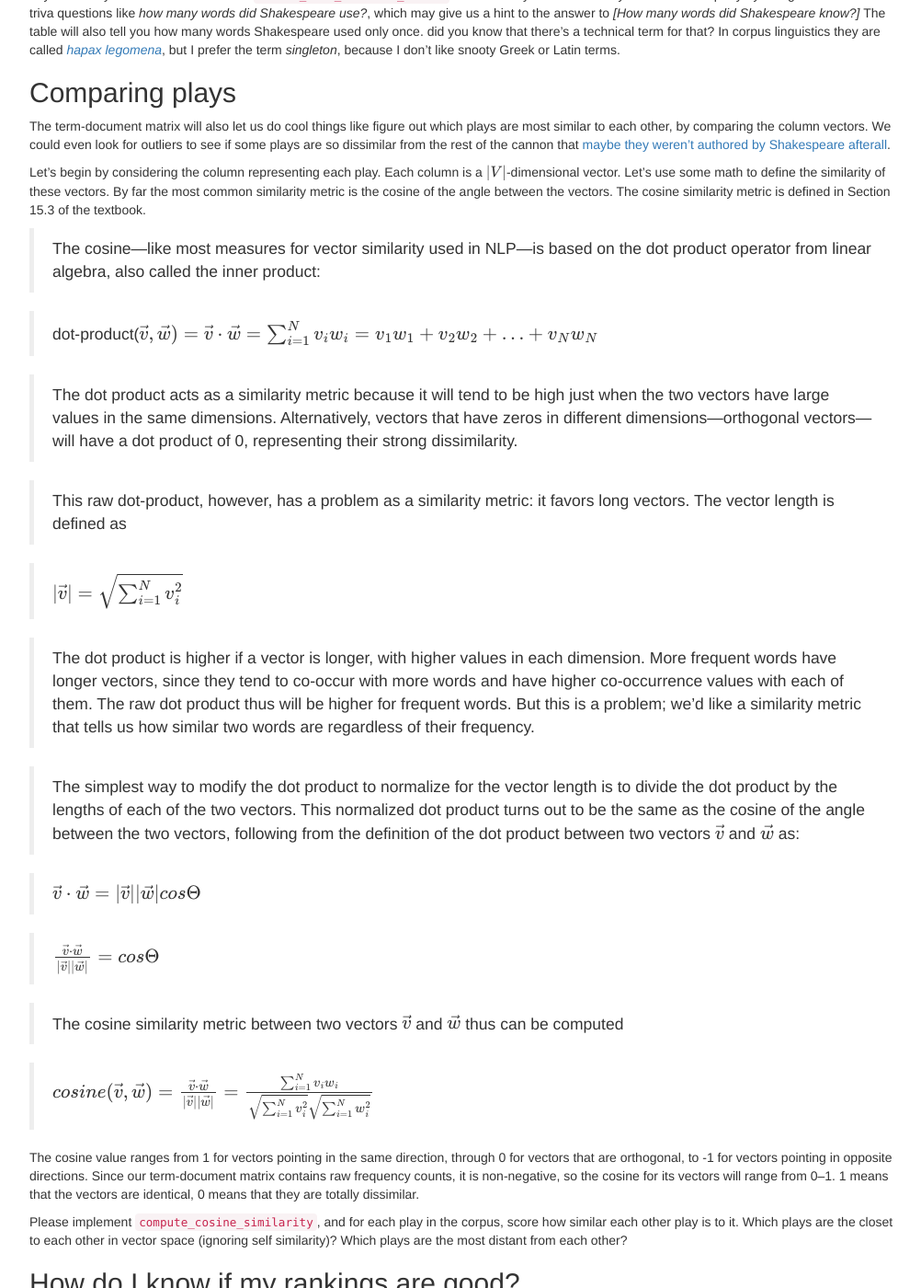
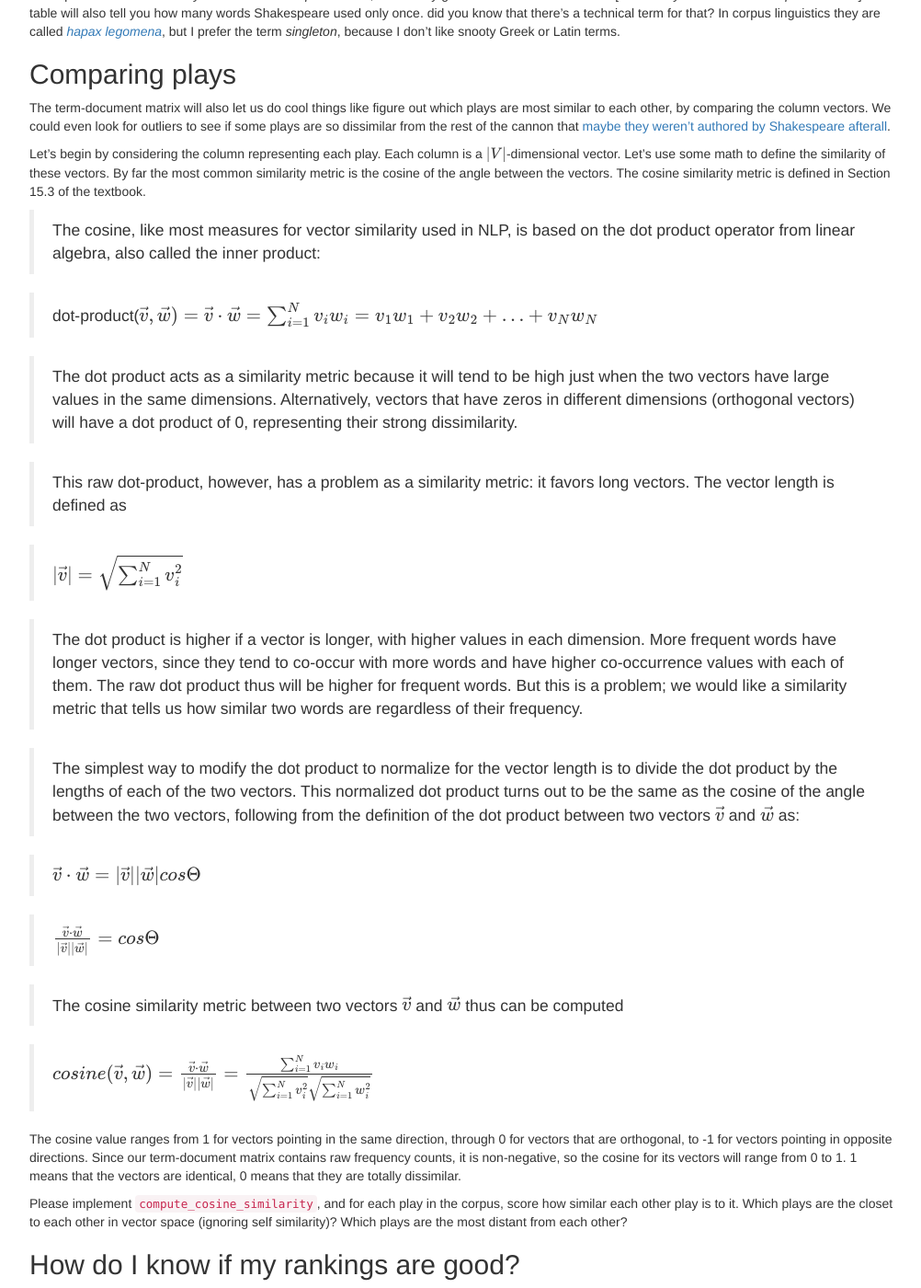
Before and after one commit to computational-linguistics-class/computational-linguistics-class.github.io, a Jekyll site: the page built from assignment3.md, in a window 1280 px wide and 1400 px high, scrolled down 925 px. Shown: the whole window at 92% size, without its empty margins (233-1235 px from the left). Built offline with Jekyll 4.4.1, drawn with Linux system fonts in a browser that asks for light colours; nearby versions of some CDN libraries; formulas are drawn with MathJax 3; a script that is not in the unit is left out; some of the changed text lies outside the part shown.

Commit message:
Minor edits

```diff
--- a/assignment3.md
+++ b/assignment3.md
@@ -64,7 +63,7 @@
 
 The dimensions of your term-document matrix will be the number of documents $D$ (in this case, the number of Shakespeare's plays that we give you in the corpus by the number of unique word types $\|V\|$ in that collection.   The columns represent the documents, and the rows represent the words, and each cell represents the frequency of that word in that document.
 
-In your code you will write a function to `create_term_document_matrix`.  This will let you be the hit of your next dinner party by being able to answer triva questions like *how many words did Shakespeare use?*, which may give us a hint to the answer to *[How many words did Shakespeare know?]*  The table will also tell you how many words Shakespeare used only once.  did you know that there's a technical term for that?  In corpus linguistics they are called [*hapax legomena*](https://en.wikipedia.org/wiki/Hapax_legomenon), but I prefer the term *singleton*, because I don't like snooty Greek or Latin terms.
+In your code you will write a function to `create_term_document_matrix`.  This will let you be the hit of your next dinner party by being able to answer trivia questions like *how many words did Shakespeare use?*, which may give us a hint to the answer to *[How many words did Shakespeare know?]*  The table will also tell you how many words Shakespeare used only once.  did you know that there's a technical term for that?  In corpus linguistics they are called [*hapax legomena*](https://en.wikipedia.org/wiki/Hapax_legomenon), but I prefer the term *singleton*, because I don't like snooty Greek or Latin terms.
 
 ## Comparing plays
 
@@ -72,17 +71,17 @@
 
 Let's begin by considering the column representing each play.  Each column is a $\|V\|$-dimensional vector.  Let's use some math to define the similarity of these vectors.   By far the most common similarity metric is the cosine of the angle between the vectors.  The cosine similarity metric is defined in Section 15.3 of the textbook.
 
-> The cosine—like most measures for vector similarity used in NLP—is based on the dot product operator from linear algebra, also called the inner product:
+> The cosine, like most measures for vector similarity used in NLP, is based on the dot product operator from linear algebra, also called the inner product:
 
 > dot-product($\vec{v}, \vec{w}) = \vec{v} \cdot \vec{w} = \sum_{i=1}^{N}{v_iw_i} = v_1w_1 +v_2w_2 +...+v_Nw_N$
 
-> The dot product acts as a similarity metric because it will tend to be high just when the two vectors have large values in the same dimensions. Alternatively, vectors that have zeros in different dimensions—orthogonal vectors—will have a dot product of 0, representing their strong dissimilarity.
+> The dot product acts as a similarity metric because it will tend to be high just when the two vectors have large values in the same dimensions. Alternatively, vectors that have zeros in different dimensions (orthogonal vectors) will have a dot product of 0, representing their strong dissimilarity.
 
 > This raw dot-product, however, has a problem as a similarity metric: it favors long vectors. The vector length is defined as
 
 > $\|\vec{v}\| = \sqrt{\sum_{i=1}^{N}{v_i^2}}$
 
-> The dot product is higher if a vector is longer, with higher values in each dimension. More frequent words have longer vectors, since they tend to co-occur with more words and have higher co-occurrence values with each of them. The raw dot product thus will be higher for frequent words. But this is a problem; we’d like a similarity metric that tells us how similar two words are regardless of their frequency.
+> The dot product is higher if a vector is longer, with higher values in each dimension. More frequent words have longer vectors, since they tend to co-occur with more words and have higher co-occurrence values with each of them. The raw dot product thus will be higher for frequent words. But this is a problem; we would like a similarity metric that tells us how similar two words are regardless of their frequency.
 
 > The simplest way to modify the dot product to normalize for the vector length is to divide the dot product by the lengths of each of the two vectors. This normalized dot product turns out to be the same as the cosine of the angle between the two vectors, following from the definition of the dot product between two vectors $\vec{v}$ and $\vec{w}$ as:
 
@@ -94,13 +93,13 @@
 
 > $cosine(\vec{v}, \vec{w}) = \frac{\vec{v} \cdot \vec{w}}{\|\vec{v}\| \|\vec{w}\|} = \frac{\sum_{i=1}^{N}{v_iw_i}}{\sqrt{\sum_{i=1}^{N}{v_i^2}} \sqrt{\sum_{i=1}^{N}{w_i^2}}} $
 
-The cosine value ranges from 1 for vectors pointing in the same direction, through 0 for vectors that are orthogonal, to -1 for vectors pointing in opposite directions. Since our term-document matrix contains raw frequency counts, it is non-negative, so the cosine for its vectors will range from 0–1.  1 means that the vectors are identical, 0 means that they are totally dissimilar.
+The cosine value ranges from 1 for vectors pointing in the same direction, through 0 for vectors that are orthogonal, to -1 for vectors pointing in opposite directions. Since our term-document matrix contains raw frequency counts, it is non-negative, so the cosine for its vectors will range from 0 to 1.  1 means that the vectors are identical, 0 means that they are totally dissimilar.
 
 Please implement `compute_cosine_similarity`, and for each play in the corpus, score how similar each other play is to it.  Which plays are the closet to each other in vector space (ignoring self similarity)?  Which plays are the most distant from each other?
 
 ## How do I know if my rankings are good?
 
-First, read all of the plays.  Then perform at least three of them.  Now that you are a true thespian, you should have a good intuition for the central themes in the plays.   Alternately, take a look at [this grouping of Shakespeare’s plays into Tragedies, Comedies and Histories](https://en.wikipedia.org/wiki/Shakespeare%27s_plays#Canonical_plays). Do plays that are thematically similar to the one that you're ranking appear among its most similar plays, according to cosine similarity? Another clue that you're doing the right thing is if a play has a cosine of 1 with itself.  If that's not the case, then you've messed something up. Another good hint, is that there are a ton of pays about Henry.  They'll probably be similar to each other.
+First, read all of the plays. Then perform at least three of them. Now that you are a true thespian, you should have a good intuition for the central themes in the plays.   Alternately, take a look at [this grouping of Shakespeare’s plays into Tragedies, Comedies and Histories](https://en.wikipedia.org/wiki/Shakespeare%27s_plays#Canonical_plays). Do plays that are thematically similar to the one that you're ranking appear among its most similar plays, according to cosine similarity? Another clue that you're doing the right thing is if a play has a cosine of 1 with itself.  If that's not the case, then you've messed something up. Another good hint, is that there are a ton of pays about Henry.  They'll probably be similar to each other.
 
 # Measuring word similarity
 
@@ -133,8 +132,8 @@
 There are several ways of computing the similarity between two vectors.  In addition to writing a function to compute cosine similarity, you should also write functions to `compute_jaccard_similarity` and `compute_dice_similarity`.  Check out section 15.3.1. of the textbook for the defintions of the Jaccard and Dice measures.
 
 
-Your Tasks
-======================
+# Your Tasks
+
 All of the following are function stubs in the python code. You just need to fill them out.
 
 Create matrices:
@@ -152,8 +151,8 @@
 * fill out `rank_plays`
 * fill out `rank_words`
 
-Report
-======================
+# Report
+
 In the ranking tasks, play with different vector representations, and different similarity functions. Does one combination appear to work better than another? Do any interesting patterns emerge? Include this discussion in your writeup.
 
 Some patterns you could look into:
```
Also changed, not shown: other parts of assignment3.md (+2 -6 lines).
